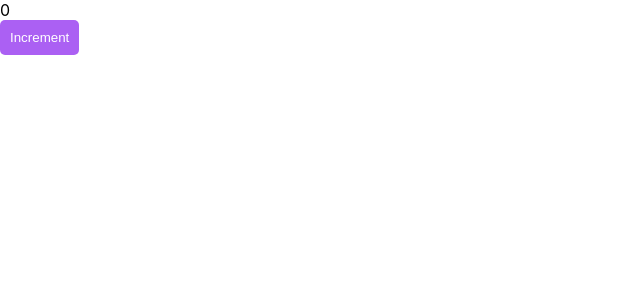
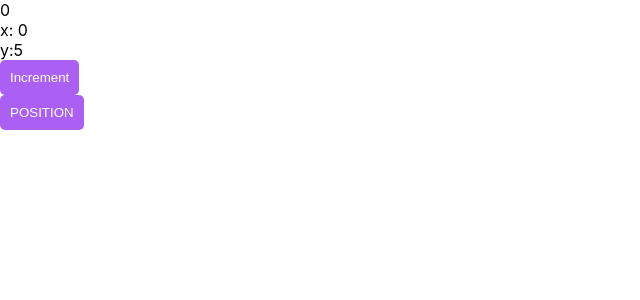
Before and after one commit to tharinm/React-Playground, a React (Create React App) app: page / in a window 1280 px wide. Shown: the top 300 px of the page, without its empty margins (0-640 px from the left). Built offline with nearby package versions, Linux system fonts and the light colour scheme.

Commit message:
state with object

```diff
--- a/src/App.js
+++ b/src/App.js
@@ -11,13 +11,26 @@ import {useState} from 'react'
 
 function App() {
 
-  let [count ,setCount]= useState(0);
+  let [count, setCount] = useState(0);
+  const [position , setPosition] = useState({
+    x: 0,
+    y : 5
+  })
 
   const handleincrement = () => {
     //count++;
     setCount(count+1)
 
   };
+
+  const positions= () => {
+    setPosition({
+
+      ...position,
+      x: 4,
+
+    })
+  }
   // const myJsx = (
     // <div>
     {/* <h2 style={{color:'purple'}}>Hey</h2> */}
@@ -26,8 +39,8 @@ function App() {
   // function myalert() {
   //   alert("Hello Tharindu");
   // }
-  console.log(count)
-  console.log('Renderind');
+  // console.log(count)
+  // console.log('Rendering');
   // const person = {
     // name:"Tharindu",
     // valu:"28",
@@ -36,8 +49,11 @@ function App() {
   return (
     <div className="" >
       {count}<br></br>
+      x: {position.x}<br></br>
+      y:{position.y}<br></br>
       <button onClick={handleincrement}>Increment</button>
-
+      <br></br>
+      <button onClick={positions}>POSITION</button>
     </div>
   );
 }
```
